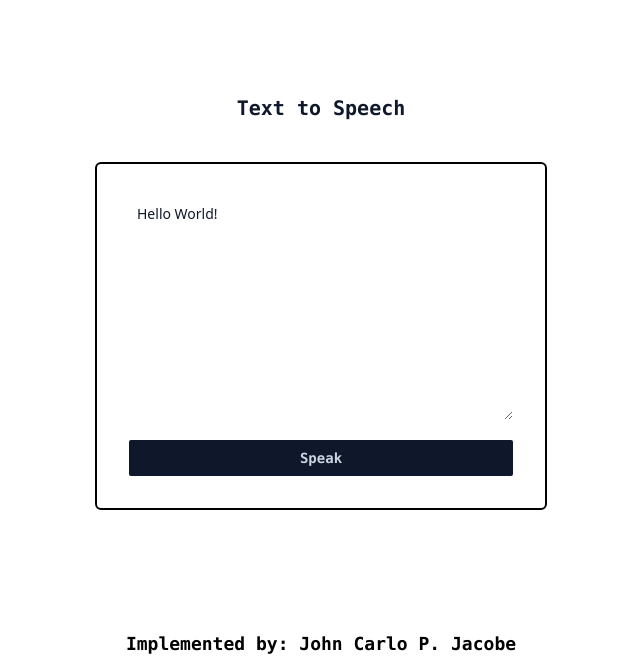
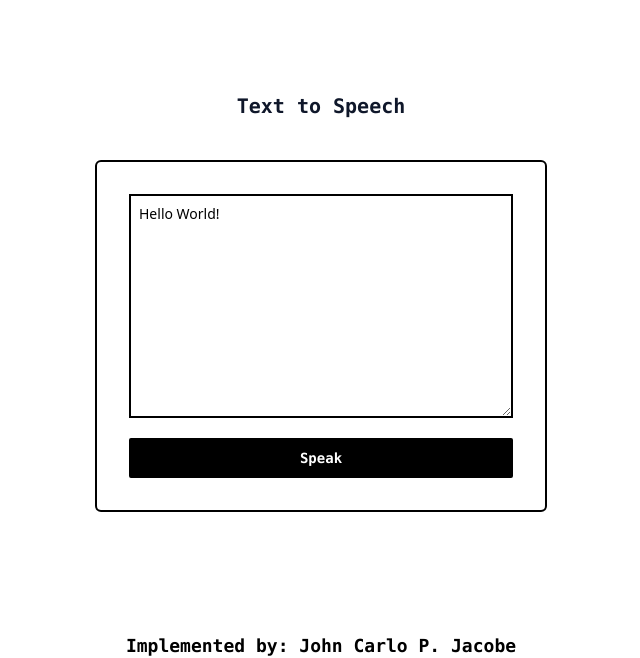
Before and after one commit to JCJ02/text-to-speech-app, a website: page index.html in a window 1280 px wide. Shown: the top 658 px of the page, without its empty margins (319-959 px from the left). Drawn offline with Linux system fonts and the light colour scheme.

Commit message:
Feat: Update UI Design

```diff
--- a/index.html
+++ b/index.html
@@ -25,10 +25,10 @@
         <!--TEXT TO SPEECH FORM-->
         <div class="bg-white flex flex-col justify-center items-center gap-5 p-8 rounded-md border-2 border-black">
             <textarea id="textArea"
-                class="w-60 h-32 text-sm text-slate-900 p-2 font-sans placeholder:tracking-widest md:w-80 md:h-48 lg:w-96 lg:h-56"
+                class="w-60 h-32 text-sm text-black border-2 border-black p-2 font-sans placeholder:tracking-widest md:w-80 md:h-48 lg:w-96 lg:h-56"
                 placeholder="Enter Text...">Hello World!</textarea>
             <button id="speakButton" type="button"
-                class="bg-slate-900 text-sm text-slate-300 font-mono font-semibold w-60 py-2 rounded-sm border-none cursor-pointer hover:bg-slate-400 hover:text-slate-900 hover:duration-300 md:w-80 lg:w-96">Speak</button>
+                class="bg-black text-sm text-white font-mono font-semibold w-60 py-2 rounded-sm border-2 border-black cursor-pointer hover:text-black hover:bg-white hover:duration-300 md:w-80 lg:w-96">Speak</button>
         </div>
 
         <!--FOOTER-->
```
